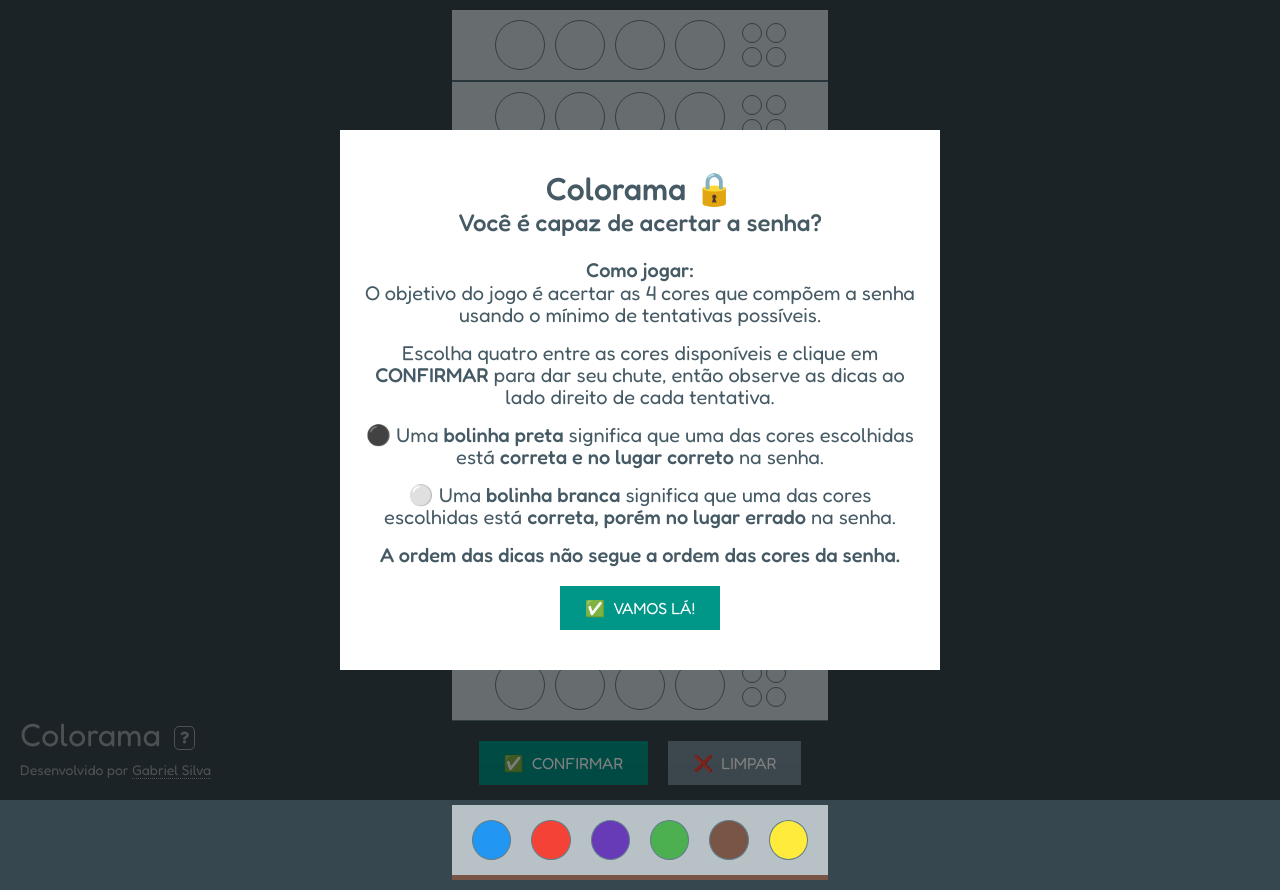
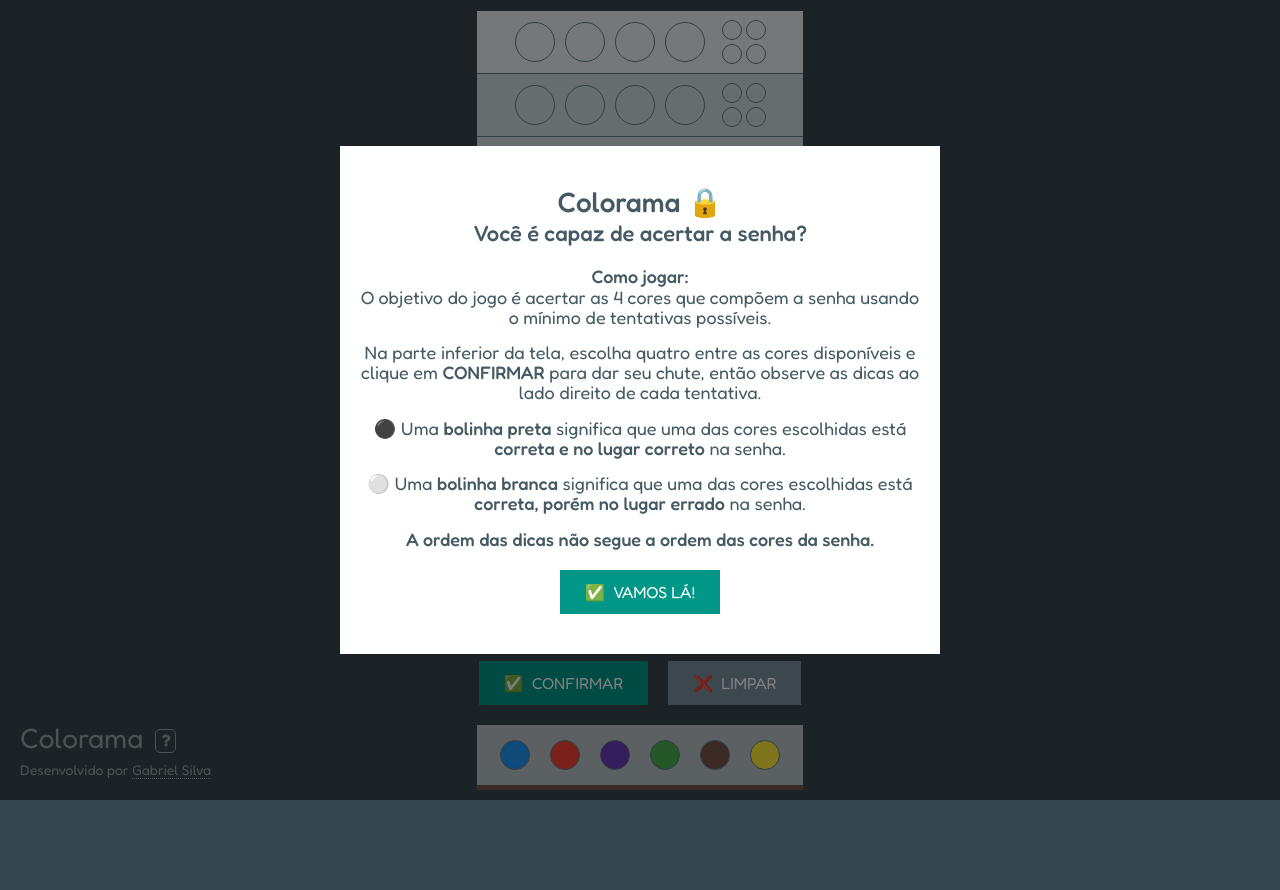
Before and after one commit to eugabrielsilva/colorama, a plain HTML site: page index.html in a window 1280 px wide. After the commit the page ends 800 px from the top, so only its background shows below. Drawn offline with nearby package versions, Linux system fonts and the light colour scheme.

Commit message:
Att css zoom

```diff
--- a/index.html
+++ b/index.html
@@ -4,11 +4,11 @@
     <meta charset="UTF-8">
     <link rel="stylesheet" href="https://cdnjs.cloudflare.com/ajax/libs/bootstrap/5.1.3/css/bootstrap.min.css">
     <link rel="stylesheet" href="https://cdnjs.cloudflare.com/ajax/libs/font-awesome/5.15.4/css/all.min.css">
-    <link rel="stylesheet" href="style.css">
+    <link rel="stylesheet" href="style.css?updateAsset=a56da231077b99e003a98c0579230dd0">
     <link rel="shortcut icon" href="favicon.png">
     <script src="https://cdnjs.cloudflare.com/ajax/libs/jquery/3.6.0/jquery.min.js"></script>
     <script src="https://cdnjs.cloudflare.com/ajax/libs/angular.js/1.8.2/angular.min.js"></script>
-    <script src="game.js"></script>
+    <script src="game.js?updateAsset=a56da231077b99e003a98c0579230dd0"></script>
     <meta name="viewport" content="width=device-width, height=device-height, initial-scale=1, maximum-scale=1, user-scalable=no">
     <title>Colorama</title>
 </head>
@@ -83,7 +83,7 @@
                     O objetivo do jogo é acertar as 4 cores que compõem a senha usando o mínimo de tentativas possíveis.
                 </p>
                 <p>
-                    Escolha quatro entre as cores disponíveis e clique em <strong>CONFIRMAR</strong> para dar seu chute, então observe as dicas ao lado direito de cada tentativa.
+                    Na parte inferior da tela, escolha quatro entre as cores disponíveis e clique em <strong>CONFIRMAR</strong> para dar seu chute, então observe as dicas ao lado direito de cada tentativa.
                 </p>
                 <p>
                     ⚫️ Uma <strong>bolinha preta</strong> significa que uma das cores escolhidas está <strong>correta e no lugar correto</strong> na senha.
--- a/style.scss
+++ b/style.scss
@@ -28,7 +28,7 @@
     position: fixed;
     bottom: 20px;
     left: 20px;
-    font-size: 32px;
+    font-size: 28px;
     color: white;
     opacity: 0.5;
 
@@ -75,7 +75,7 @@ body {
 }
 
 .container {
-    max-width: 400px;
+    max-width: 350px;
 }
 
 .game {
@@ -86,17 +86,17 @@ body {
         justify-content: center;
         align-items: center;
         border-bottom: 1px solid #607d8b;
-        padding: 10px;
+        padding: 7px 10px;
 
         &.active {
-            border-bottom: 2px solid #546e7a;
+            background-color: #eceff1;
         }
 
         .ball {
             margin: 0 5px;
-            width: 50px;
-            height: 50px;
-            flex: 0 0 50px;
+            width: 40px;
+            height: 40px;
+            flex: 0 0 40px;
             border: 1px solid #607d8b;
             border-radius: 100%;
         }
@@ -186,8 +186,8 @@ body {
         outline: none;
         margin: 5px 10px;
         border-radius: 100%;
-        width: 40px;
-        height: 40px;
+        width: 30px;
+        height: 30px;
         border: 1px solid #607d8b;
         transition: 0.2s transform;
 
@@ -207,7 +207,7 @@ body {
     z-index: 2;
     width: 100%;
     height: 100%;
-    font-size: 20px;
+    font-size: 18px;
     background-color: rgba(0, 0, 0, 0.5);
     display: flex;
     align-items: center;
@@ -232,17 +232,17 @@ body {
         }
 
         h1 {
-            font-size: 32px;
+            font-size: 28px;
             margin-bottom: 0;
         }
 
         h2 {
-            font-size: 24px;
+            font-size: 22px;
             margin-bottom: 20px;
         }
 
         h3 {
-            font-size: 20px;
+            font-size: 18px;
             margin-bottom: 10px;
         }
 
```
Also changed, not shown: style.css, 1 other file.
